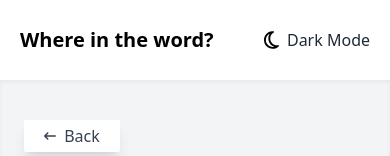
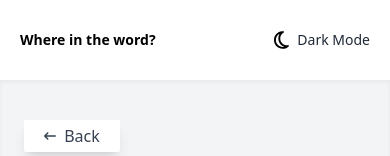
Before and after one commit to ericseparovic/rest-api-countries-es, a React (Vite) app: page /detail/1 in a window 390 px wide. Shown: the top 156 px of the page. Built offline with nearby package versions, Linux system fonts and the light colour scheme; no server answers.

Commit message:
Change size h1

```diff
--- a/package.json
+++ b/package.json
@@ -28,11 +28,11 @@
 		"@types/react-dom": "^18.0.10",
 		"@vitejs/plugin-react": "^3.1.0",
 		"autoprefixer": "^10.4.14",
-		"eslint": "^8.36.0",
+		"eslint": "^8.37.0",
 		"eslint-config-prettier": "^8.7.0",
 		"eslint-config-standard": "^17.0.0",
 		"eslint-plugin-import": "^2.27.5",
-		"eslint-plugin-n": "^15.6.1",
+		"eslint-plugin-n": "^15.7.0",
 		"eslint-plugin-promise": "^6.1.1",
 		"eslint-plugin-react": "^7.32.2",
 		"postcss": "^8.4.21",
--- a/src/components/Header.jsx
+++ b/src/components/Header.jsx
@@ -11,10 +11,12 @@ function Header() {
 		<>
 			<header className='container mx-auto px-5'>
 				<div className='w-full flex justify-between h-20 items-center'>
-					<h1 className='font-bold text-xl'>Where in the word?</h1>
+					<h1 className='font-bold md:text-xl text-sm'>Where in the word?</h1>
 					<div className='flex item-center gap-2'>
 						<div>{iconFaMoonLight}</div>
-						<button className='text-gray-800'>Dark Mode</button>
+						<button className='text-gray-800 md:text-lg text-sm'>
+							Dark Mode
+						</button>
 					</div>
 				</div>
 			</header>
```
Also changed, not shown: 1 other file (tests, documents, lock files or other folders).
